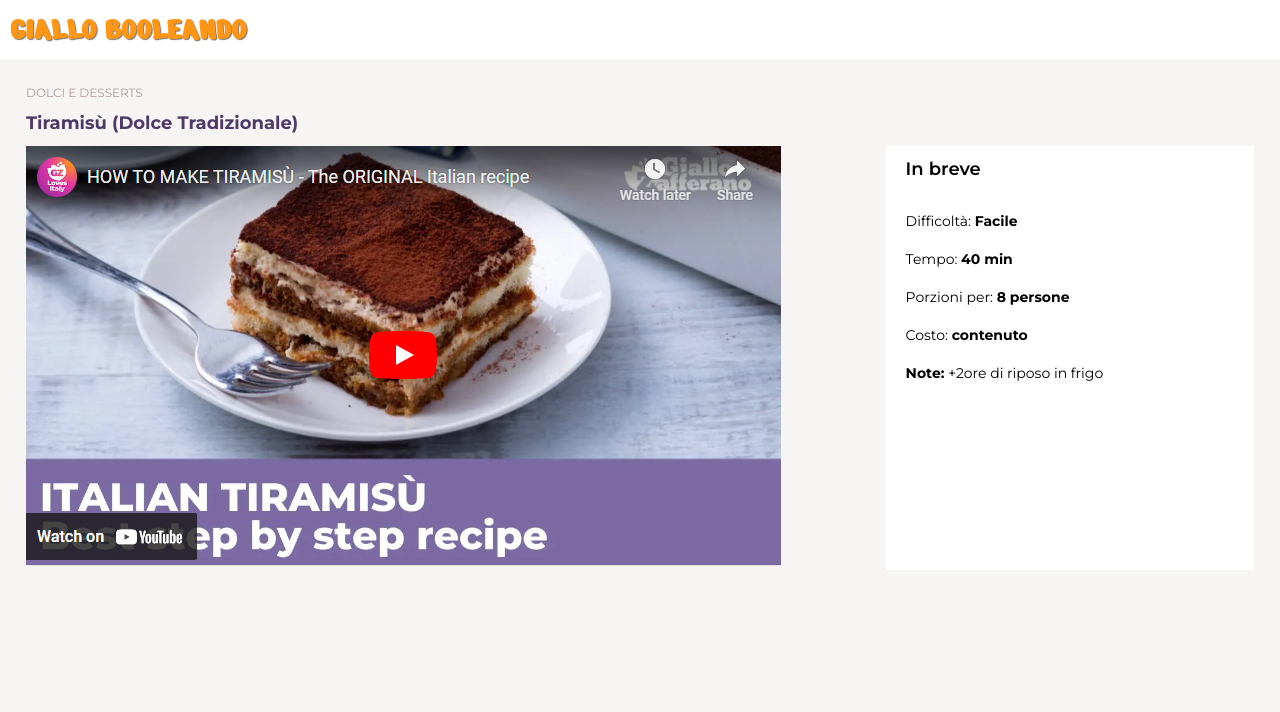
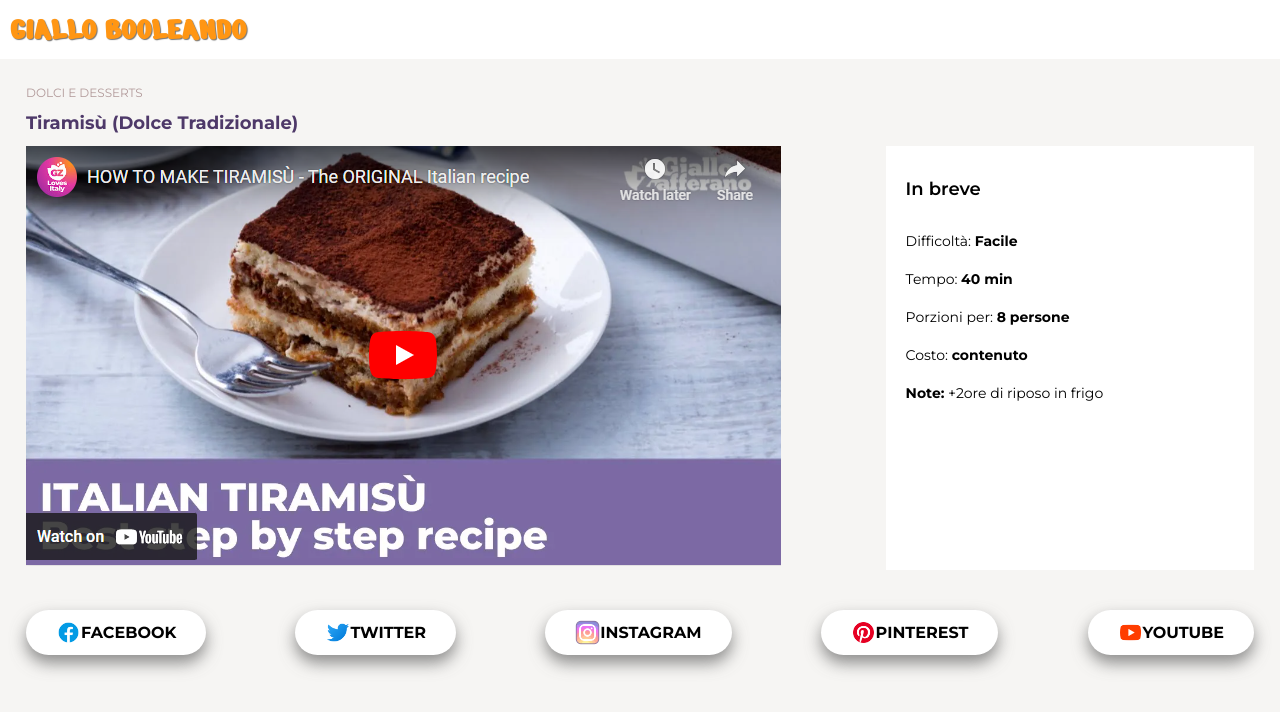
Before and after one commit to domespa/htmlcss-responsive-layout, a plain HTML site: page index.html in a window 1280 px wide. Drawn offline with Linux system fonts and the light colour scheme.

Commit message:
feat: add social

```diff
--- a/css/style.css
+++ b/css/style.css
@@ -86,11 +86,14 @@ h3 {
     BUTTONS
 ------------------*/
 .btn {
-    background-color: transparent;
+    background-color: white;
     font-family: inherit;
-    border: none;
+    border-radius: 25px;
     padding: 6px 12px;
     cursor: pointer;
+    border: none;
+    display: flex;
+    align-items: center;
 }
 
 .btn-large {
@@ -128,7 +131,9 @@ main {
     max-width: 100%;
     margin: auto;
 }
-
+/*----------------
+    SECT INTRO
+------------------*/
 .intro {
 
 }
@@ -171,10 +176,44 @@ main {
 li {
     padding-bottom: 20px;
 }
+/*----------------
+    SECT UTILITY
+------------------*/
+.utility {
 
-/* .info li:last-child {
-    padding-bottom: 10px;
-} */
+}
+
+.social {
+    padding-top: 40px;
+    padding-bottom: 40px;
+    display: flex;
+    justify-content: space-between;
+}
+
+.social .btn {
+    font-size: 16px;
+    justify-content: center;
+    box-shadow: 0 8px 16px 0 rgba(96, 96, 96, 0.7);
+
+}
+
+.social .btn .icons {
+    max-width: 25px;
+    /* padding-right: 5px; */
+    /* padding: 10px 30px; */
+}
+
+.social .btn span {
+    display: none;
+}
+
+button {
+    text-align: center;
+}
+
+.banner {
+
+}
 
 /*----------------
     FOOTER
@@ -190,6 +229,10 @@ li {
     .intro h2 span {
         display: inline;
     }
+    .social .btn span {
+        /* display: none; */
+    }
+
 }
 /*  DA 768 A 992*/
 @media screen and (min-width: 768px) and (max-width: 992px) {
@@ -202,7 +245,7 @@ li {
     .info li {
         padding-top: 15px;
         margin-right: 90px;
-        /* margin-bottom: 20px; */
+        margin-bottom: 20px;
     }
      .info li:nth-child(4) {
         margin-right: 80px;
@@ -218,4 +261,19 @@ li {
     .intro .col-seconddown {
         width: 30%;
     }
+    .intro .col-seconddown h2 {
+        padding-top: 20px;
+    }
+    .social .btn span {
+        display: inline;
+    }
+
 }
+
+/* TASTI SOCIAL DA 576 A INFINITO*/
+@media screen and (min-width: 576px) {
+
+    .social .btn {
+        padding: 10px 30px;
+    }
+}
--- a/index.html
+++ b/index.html
@@ -15,10 +15,14 @@
     <link rel="stylesheet" href="css/style.css">
 </head>
 <body>
+    <!--HEADER-->
     <header>
         <h1> GIALLO BOOLEANDO</h1>
     </header>
+                     <!-- /HEADER-->
+
     <main class="container">
+                    <!--INTRO-->
         <section class="intro">
             <h3>DOLCI E DESSERTS</h3>
             <h2>Tiramisù<span> (Dolce Tradizionale)</span></h2>
@@ -40,6 +44,29 @@
                 </div>
             </div>
         </section>
+                    <!-- /INTRO-->
+        <section class="utility">
+            <div class="social">
+                <button class="btn">
+                    <img class= "icons" src="./img/icons8-facebook-nuovo-48.png" alt="facebook"><span><strong>FACEBOOK</strong></span>
+                </button>
+                <button class="btn">
+                    <img class= "icons" src="./img/icons8-twitter-48.png" alt="twitter"><span><strong>TWITTER</strong></span>
+                </button>
+                <button class="btn">
+                    <img class= "icons" src="./img/icons8-instagram-48.png" alt="instagram"><span><strong>INSTAGRAM</strong></span>
+                </button>
+                <button class="btn">
+                    <img class= "icons" src="./img/icons8-pinterest-48.png" alt="pinterest"><span><strong>PINTEREST</strong></span>
+                </button>
+                <button class="btn">
+                    <img class= "icons" src="./img/icons8-youtube-48.png" alt="YOUTUBE"><span><strong>YOUTUBE</strong></span>
+                </button>
+            </div>
+            <div class="banner">
+
+            </div>
+        </section>
     </main>
 </body>
 </html>
```
Also changed, not shown: img/icons8-facebook-nuovo-48.png (added), img/icons8-instagram-48.png (added), img/icons8-pinterest-48.png (added), img/icons8-twitter-48.png (added), img/icons8-youtube-48.png (added).
